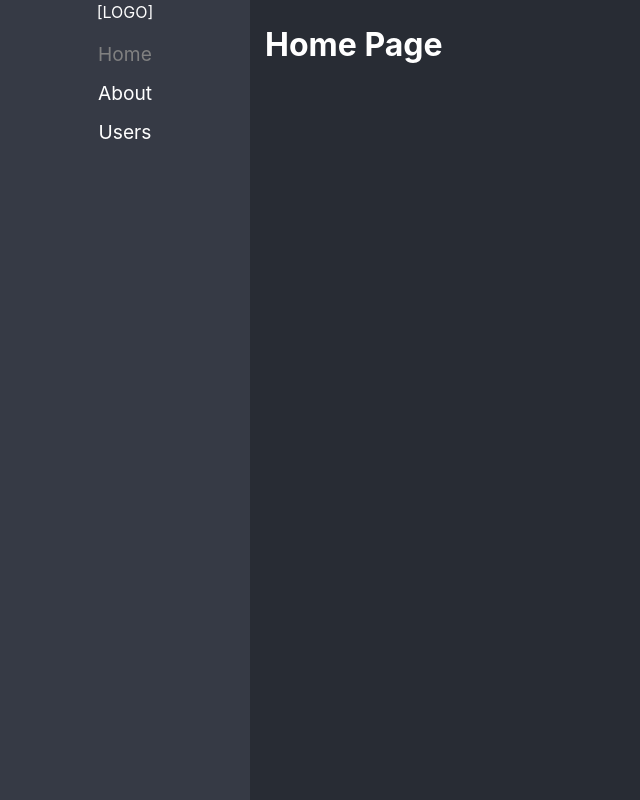
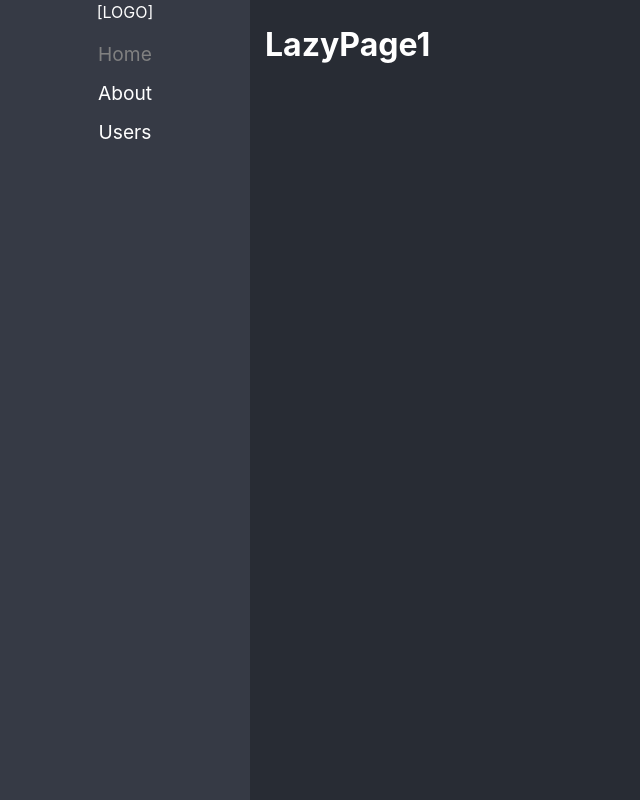
Before and after one commit to sberrus/REACT-PRO-lazy-load, a React (Vite) app in the folder section-1/: page /Lazy1 in a window 1280 px wide. Before the commit this address led to /. Shown: the whole page, without its empty margins (0-640 px from the left). Built offline with nearby package versions, Linux system fonts and the light colour scheme.

Commit message:
Se crean las rutas /lazy* y el módulo de dichas rutas

```diff
--- /dev/null
+++ b/section-1/src/01-lazyload/pages/LazyPage1.tsx
@@ -0,0 +1,5 @@
+const LazyPage1 = () => {
+  return <h1>LazyPage1</h1>;
+};
+
+export default LazyPage1;
--- /dev/null
+++ b/section-1/src/01-lazyload/pages/LazyPage2.tsx
@@ -0,0 +1,5 @@
+const Lazypage2 = () => {
+  return <h1>LazyPage2</h1>;
+};
+
+export default Lazypage2;
--- /dev/null
+++ b/section-1/src/01-lazyload/pages/LazyPage3.tsx
@@ -0,0 +1,5 @@
+const LazyPage3 = () => {
+  return <h1>LazyPage3</h1>;
+};
+
+export default LazyPage3;
--- /dev/null
+++ b/section-1/src/01-lazyload/pages/index.ts
@@ -0,0 +1,11 @@
+import LazyPage1 from "./LazyPage1";
+import Lazypage2 from "./LazyPage2";
+import LazyPage3 from "./LazyPage3";
+
+export { LazyPage1, Lazypage2, LazyPage3 };
+
+/**
+ * Este archivo nos permite utilizar el
+ * directorio actual como módulo.
+ * Esto nos ayuda a tener un código más legible.
+ */
--- a/section-1/src/routes/Navigation.tsx
+++ b/section-1/src/routes/Navigation.tsx
@@ -5,6 +5,7 @@ import {
   Route,
   Routes,
 } from "react-router-dom";
+import { LazyPage1, LazyPage3, Lazypage2 } from "../01-lazyload/pages";
 
 const Navigation = () => {
   return (
@@ -15,7 +16,7 @@ const Navigation = () => {
           <ul>
             <li>
               <NavLink
-                to="/"
+                to="/lazy1"
                 className={({ isActive }) => (isActive ? "nav-active" : "")}
               >
                 Home
@@ -23,7 +24,7 @@ const Navigation = () => {
             </li>
             <li>
               <NavLink
-                to="/about"
+                to="/lazy2"
                 className={({ isActive }) => (isActive ? "nav-active" : "")}
               >
                 About
@@ -31,7 +32,7 @@ const Navigation = () => {
             </li>
             <li>
               <NavLink
-                to="/users"
+                to="/lazy3"
                 className={({ isActive }) => (isActive ? "nav-active" : "")}
               >
                 Users
@@ -40,10 +41,10 @@ const Navigation = () => {
           </ul>
         </nav>
         <Routes>
-          <Route path="about" element={<h1>About page</h1>} />
-          <Route path="users" element={<h1>Users Page</h1>} />
-          <Route path="/" element={<h1>Home Page</h1>} />
-          <Route path="*" element={<Navigate replace to={"/"} />} />
+          <Route path="lazy1" element={<LazyPage1 />} />
+          <Route path="lazy2" element={<Lazypage2 />} />
+          <Route path="lazy3" element={<LazyPage3 />} />
+          <Route path="*" element={<Navigate replace to={"/Lazy1"} />} />
         </Routes>
       </div>
     </BrowserRouter>
```
